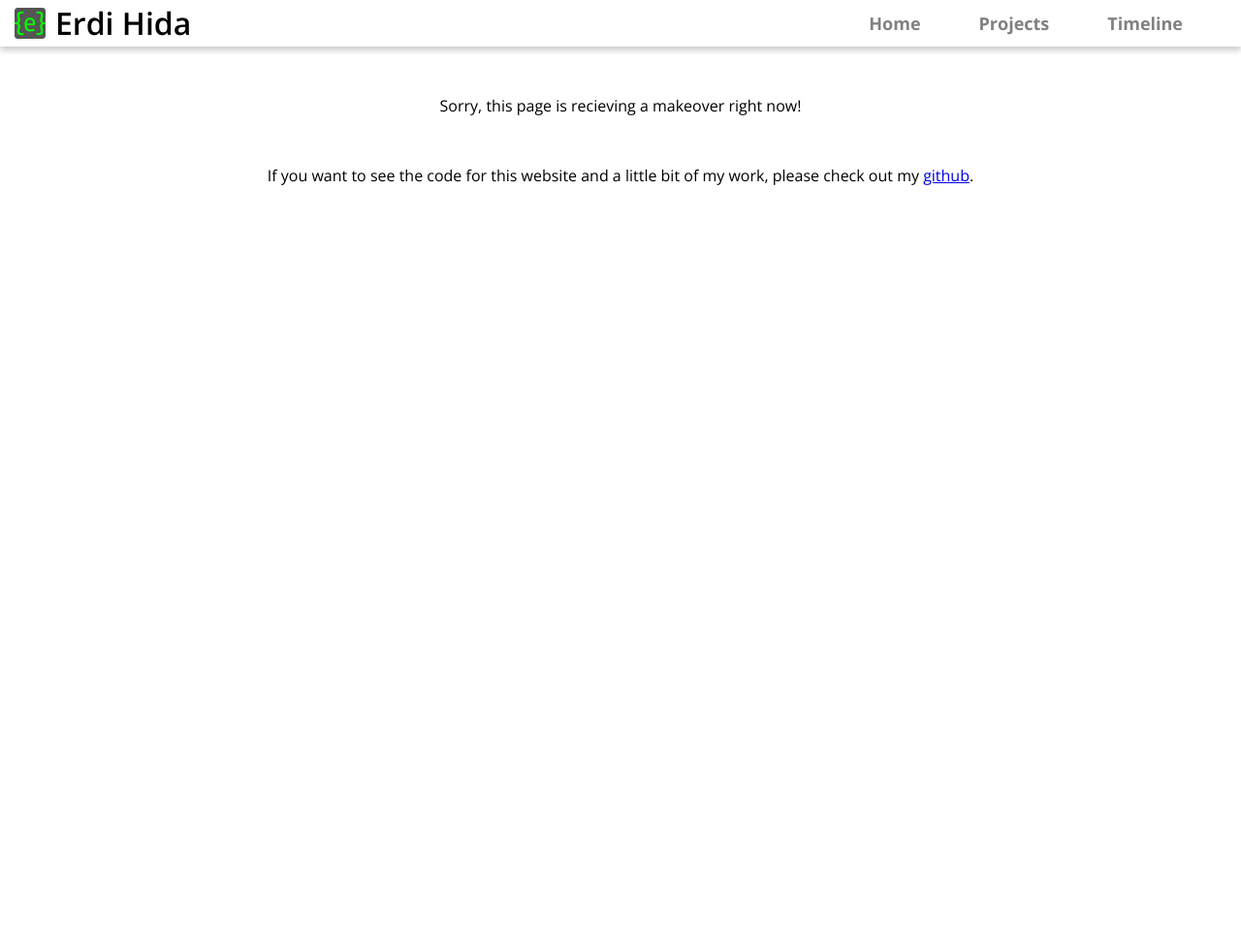
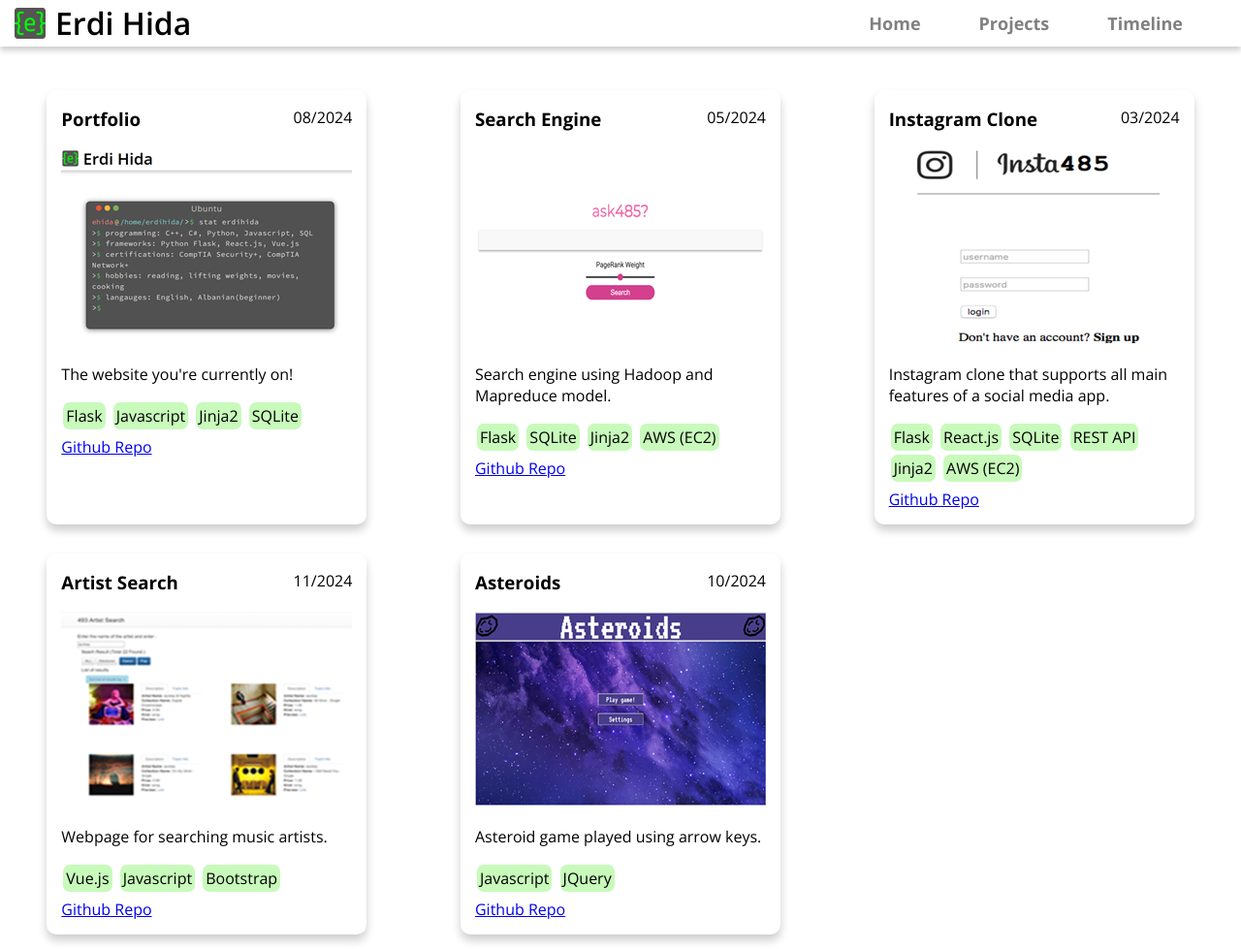
Before and after one commit to Erdi-H/portfolio, a Flask app: page /projects in a window 1280 px wide. Shown: the whole page at 97% size. Before the commit the page ends 191 px from the top, so only its background shows below. Run offline with Flask 2, Linux system fonts and the light colour scheme; some libraries are stand-ins or nearby versions.

Commit message:
project page updates

```diff
--- a/static/css/projects.css
+++ b/static/css/projects.css
@@ -1,23 +1,71 @@
-.contruction {
-  text-align: center;
-  margin-top: 50px;
+.container {
+  margin-top: 30px;
+  display: grid;
+  grid-template-columns: repeat(3, 1fr);
+  justify-items: center;
 }
 
 .card {
-  width: 250px;
+  width: 300px;
   border-radius: 10px;
   margin: 15px;
   padding: 15px;
-  /* Add shadows to create the "card" effect */
+  /* shadows to create the card effect */
   box-shadow: 0 6px 10px 0 rgba(0, 0, 0, 0.2);
   transition: 0.3s;
 }
 
+.top {
+  display: flex;
+  justify-content: space-between;
+}
+
+.top p,
+.top h3 {
+  margin-top: 2px;
+}
+
+.card img {
+  height: auto;
+  max-width: 100%;
+}
+
+.bottom ul {
+  padding: 0;
+  padding-bottom: 5px;
+  margin: 0;
+}
+
+.bottom ul li {
+  background-color: #c8fabb;
+  border-radius: 7px;
+  list-style-type: none;
+  padding: 3px;
+  margin: 2px;
+  display: inline-flex;
+}
+
+.bottom a {
+  margin-bottom: 0px;
+}
+
 /* Phone Width Query: 1 column */
-@media screen and (max-width: 700px) {}
+@media screen and (max-width: 720px) {
+  .container {
+    grid-template-columns: 1fr;
+  }
+}
 
 /* Tablet Width Query: 2 columns */
-@media screen and (min-width: 701px) {}
+@media screen and (min-width: 721px) and (max-width: 1080px) {
+  .container {
+    grid-template-columns: repeat(2, 1fr);
+  }
+}
 
-/* Laptop Width Query: 3 columns */
-@media screen and (min-width: 1000px) {}
+/* Large Screens: 3 columns */
+@media screen and (min-width: 1081px) {
+  .container {
+    grid-template-columns: repeat(3, 1fr);
+  }
+}
--- a/static/js/home.js
+++ b/static/js/home.js
@@ -7,7 +7,7 @@ $(function () {
       "><span class='caret'>$</span> frameworks: Python Flask, React.js, Vue.js<br/> ^300" +
       "><span class='caret'>$</span> certifications: CompTIA Security+, CompTIA Network+<br/> ^300" +
       "><span class='caret'>$</span> hobbies: reading, lifting weights, movies, cooking<br/> ^300" +
-      "><span class='caret'>$</span> langauges: English, Albanian(beginner), Spanish(beginner)<br/> ^100"
+      "><span class='caret'>$</span> langauges: English, Albanian(beginner)<br/> ^100"
     ],
     showCursor: true,
     cursorChar: '_',
--- a/static/projects/projects.json
+++ b/static/projects/projects.json
@@ -4,25 +4,70 @@
       "title": "Portfolio",
       "link": "https://github.com/Erdi-H/portfolio",
       "date": "08/2024",
-      "short": "The website you are currently on!",
-      "weight": 1,
-      "photo": "/static/projects/img.jpg"
+      "short": "The website you're currently on!",
+      "weight": 8,
+      "photo": "/static/projects/images/portfolio.png",
+      "tools": [
+        "Flask",
+        "Javascript",
+        "Jinja2",
+        "SQLite"
+      ]
     },
     {
       "title": "Search Engine",
       "link": "https://github.com/Erdi-H/search-engine",
-      "date": "08/2024",
-      "short": "Search engine school project.",
-      "weight": 1,
-      "photo": "/static/projects/img.jpg"
+      "date": "05/2024",
+      "short": "Search engine using Hadoop and Mapreduce model.",
+      "weight": 7,
+      "photo": "/static/projects/images/search-engine.png",
+      "tools": [
+        "Flask",
+        "SQLite",
+        "Jinja2",
+        "AWS (EC2)"
+      ]
     },
     {
       "title": "Instagram Clone",
       "link": "https://github.com/Erdi-H/instagram-clone",
-      "date": "08/2024",
-      "short": "Search engine school project.",
+      "date": "03/2024",
+      "short": "Instagram clone that supports all main features of a social media app.",
+      "weight": 7,
+      "photo": "/static/projects/images/insta-clone.png",
+      "tools": [
+        "Flask",
+        "React.js",
+        "SQLite",
+        "REST API",
+        "Jinja2",
+        "AWS (EC2)"
+      ]
+    },
+    {
+      "title": "Artist Search",
+      "link": "https://github.com/Erdi-H/artist-search",
+      "date": "11/2024",
+      "short": "Webpage for searching music artists.",
+      "weight": 2,
+      "photo": "/static/projects/images/artist-search.png",
+      "tools": [
+        "Vue.js",
+        "Javascript",
+        "Bootstrap"
+      ]
+    },
+    {
+      "title": "Asteroids",
+      "link": "https://github.com/Erdi-H/asteroids",
+      "date": "10/2024",
+      "short": "Asteroid game played using arrow keys.",
       "weight": 1,
-      "photo": "/static/projects/img.jpg"
+      "photo": "/static/projects/images/asteroids.png",
+      "tools": [
+        "Javascript",
+        "JQuery"
+      ]
     }
   ]
 }
--- a/templates/projects.html
+++ b/templates/projects.html
@@ -7,11 +7,7 @@
 {% endblock %}
 
 {% block body %}
-<p class="contruction">Sorry, this page is recieving a makeover right now!</p>
-<p class="contruction">If you want to see the code for this website and a little bit of my work, please check out my <a
-        target="_blank" href="https://github.com/Erdi-H">github</a>.</p>
-
-<!--<div class="container">
+<div class="container">
     {% for project in projects %}
     <div class="card">
         <div class="top">
@@ -19,9 +15,16 @@
             <p>{{ project.date }}</p>
         </div>
         <img src="{{ project.photo }}" alt="project photo">
-        <p>{{ project.short }}</p>
-        <a href="{{ project.link }}">Github repo</a>
+        <div class="bottom">
+            <p>{{ project.short }}</p>
+            <ul>
+                {% for tool in project.tools %}
+                <li>{{ tool }}</li>
+                {% endfor %}
+            </ul>
+        </div>
+        <a href="{{ project.link }}" target="_blank">Github Repo</a>
     </div>
     {% endfor %}
-</div>-->
+</div>
 {% endblock %}
```
Also changed, not shown: static/projects/images/artist-search.png (added), static/projects/images/asteroids.png (added), static/projects/images/insta-clone.png (added), static/projects/images/portfolio.png (added), static/projects/images/search-engine.png (added).
